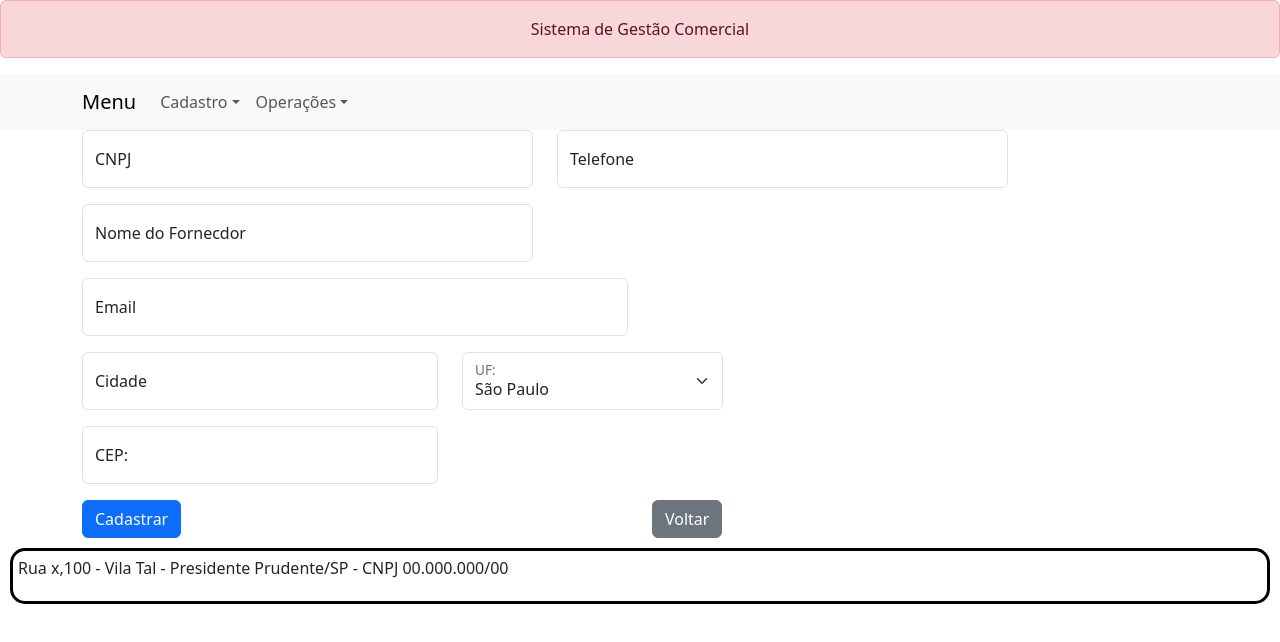
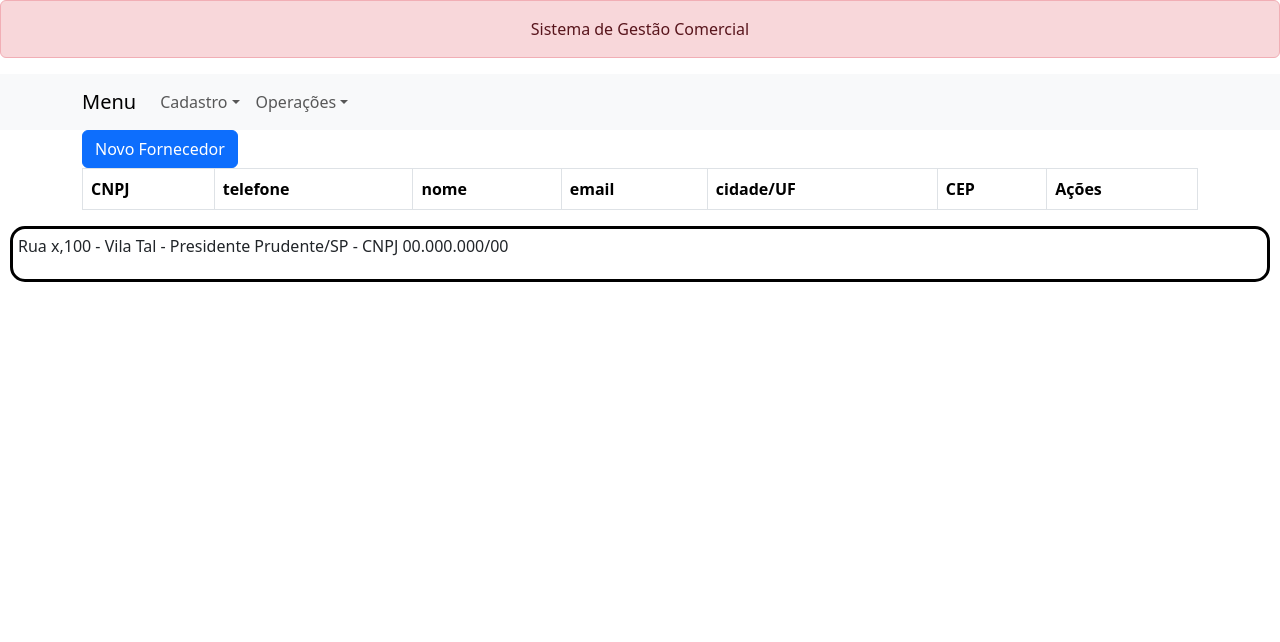
Before and after one commit to MarianoAndrelloRubira/trabRedux, a React (Create React App) app: page /fornecedor in a window 1280 px wide. Shown: the top 642 px of the page. Built offline with nearby package versions, Linux system fonts and the light colour scheme.

Commit message:
Implementação Cad/tabela Fornecedor

```diff
--- a/src/telasCadastro/TelaCadastroFornecedor.jsx
+++ b/src/telasCadastro/TelaCadastroFornecedor.jsx
@@ -3,19 +3,55 @@ import Pagina from "../templates/Pagina";
 import FormCadFornecedor from "./formularios/FormCadFornecedor";
 
 
-import TabelaClientes from "./tabelas/TabelaClientes";
+import TabelaFornecedor from "./tabelas/TabelaFornecedor";
+import TelaMensagem from "./TelaMensagem";
 
 
 export default function TelaCadastroFornecedor(props) {
-    const [exibirformulario, setExibirFormulario] = useState(true);
+    const [exibirformulario, setExibirFormulario] = useState(false);
+    const [listaFornecedor, setListaFornecedor] = useState([]);
+    const [mostrarMensagem, setMostrarMensagem] = useState(false);
+    const [mensagem, setMensagem] = useState("");
+    const [tipoMensagem, setTipoMensagem] = useState("");
+    const [fornecedorParaEdicao, setFornecedorParaEdicao] = useState({
+        cnpj: '',
+        telefone: '',
+        nomeForn: '',
+        email: '',
+        cidadeForn: '',
+        UF: 'SP',
+        cepForn: ''
+    });
+    const [modoEdicao, setModoEdicao] = useState(false);
+    if (mostrarMensagem) {
+        return <TelaMensagem mensagem={mensagem} tipo={tipoMensagem} setMostrarMensagem={setMostrarMensagem}/>
+    }
+    else {
         return (
-
+            <>
                 <Pagina>
                     {
                         //dinamica em que o usuario ira alternar entre o formulario e a visualização do registros ja cadastrados
-                exibirformulario ? <FormCadFornecedor /> : <TabelaClientes />
+                        exibirformulario ? <FormCadFornecedor exibirformulario={setExibirFormulario}
+                            listaFornecedor={listaFornecedor}
+                            setListaFornecedor={setListaFornecedor}
+                            fornecedorParaEdicao={fornecedorParaEdicao}
+                            setFornecedorParaEdicao={setFornecedorParaEdicao}
+                            modoEdicao={modoEdicao}
+                            setModoEdicao={setModoEdicao}
+                            setMostrarMensagem={setMostrarMensagem}
+                            setMensagem={setMensagem}
+                            setTipoMensage={setTipoMensagem} /> :
+                            <TabelaFornecedor exibirformulario={setExibirFormulario}
+                                listaFornecedor={listaFornecedor}
+                                setListaFornecedor={setListaFornecedor}
+                                fornecedorParaEdicao={fornecedorParaEdicao}
+                                setFornecedorParaEdicao={setFornecedorParaEdicao}
+                                modoEdicao={modoEdicao}
+                                setModoEdicao={setModoEdicao} />
                     }
                 </Pagina>
-
+            </>
         )
     }
+}
--- a/src/telasCadastro/formularios/FormCadCliente.jsx
+++ b/src/telasCadastro/formularios/FormCadCliente.jsx
@@ -49,9 +49,6 @@ export default function FormCadClientes(props) {
         else {
             setFormValidado(true);
         }
-
-
-
         e.stopPropagation();
         e.preventDefault();
     }
--- a/src/telasCadastro/formularios/FormCadFornecedor.jsx
+++ b/src/telasCadastro/formularios/FormCadFornecedor.jsx
@@ -1,9 +1,56 @@
+import { useState } from "react";
 import { Form, Container, Row, Col, Button, FloatingLabel } from "react-bootstrap";
 
 export default function FormCadFornecedor(props) {
+    const estadoInicialFornecedor = props.fornecedorParaEdicao;
+
+    const fornecedorVazio = {
+        cnpj: '',
+        telefone: '',
+        nomeForn: '',
+        email: '',
+        cidadeForn: '',
+        UF: 'SP',
+        cepForn: ''
+    }
+
+    const [fornecedor, setFornecedor] = useState(estadoInicialFornecedor);
+
+    const [formValidado,setFormValidado] = useState(false);
+
+    function manipularMudancas(e){
+        const component = e.currentTarget;
+        setFornecedor({...fornecedor,[component.name]:component.value});
+    }
+
+    function manipularSubmissao(e) {
+        const form = e.currentTarget;
+        if (form.checkValidity()) {
+            if (!props.modoEdicao) {
+                props.setListaFornecedor([...props.listaClientes, cliente]);
+                props.setMensagem('Fornecedor incluido com sucesso');
+                props.setTipoMensagem('success');
+                props.setMostrarMensagem(true);
+
+            }
+            else {
+                props.setListaFornecedor([...props.listaFornecedor.filter((itemFornecedor) => itemFornecedor.cnpj !== fornecedor.cnpj), fornecedor]);
+                props.setModoEdicao(false);
+                props.setFornecedorParaEdicao(fornecedorVazio);
+            }
+            setFornecedor(fornecedorVazio);
+            setFormValidado(false);
+        }
+        else {
+            setFormValidado(true);
+        }
+
+        e.stopPropagation();
+        e.preventDefault();
+    }
     return (
         <Container>
-            <Form>
+            <Form noValidate validated={formValidado} onSubmit={manipularSubmissao}>
                 <Row>
                     <Col md={5}>
                         <Form.Group>
@@ -12,7 +59,7 @@ export default function FormCadFornecedor(props) {
                                 label="CNPJ"
                                 className="mb-3"
                             >
-                                <Form.Control type="text" placeholder="XX. XXX. XXX/0001-XX" id="cnpj" name="cnpj" required />
+                                <Form.Control type="text" placeholder="XX. XXX. XXX/0001-XX" id="cnpj" name="cnpj" required value={fornecedor.cnpj} onChange={manipularMudancas}/>
                             </FloatingLabel>
                             <Form.Control.Feedback type="invalid">Informe o CNPJ</Form.Control.Feedback>
                         </Form.Group>
@@ -24,7 +71,7 @@ export default function FormCadFornecedor(props) {
                                 label="Telefone"
                                 className="mb-3"
                             >
-                                <Form.Control type="text" placeholder="(XX) XXXXX-XXXX" id="telefone" name="telefone" required />
+                                <Form.Control type="text" placeholder="(XX) XXXXX-XXXX" id="telefone" name="telefone" required value={fornecedor.telefone} onChange={manipularMudancas}/>
                             </FloatingLabel>
                             <Form.Control.Feedback type="invalid">Informe o CNPJ</Form.Control.Feedback>
                         </Form.Group>
@@ -38,7 +85,7 @@ export default function FormCadFornecedor(props) {
                                 label="Nome do Fornecdor"
                                 className="mb-3"
                             >
-                                <Form.Control type="text" placeholder="Informe o nome completo" id="nomeForn" name="nomeForn" required />
+                                <Form.Control type="text" placeholder="Informe o nome completo" id="nomeForn" name="nomeForn" required value={fornecedor.nomeForn} onChange={manipularMudancas}/>
                             </FloatingLabel>
                             <Form.Control.Feedback type="invalid">Informe o nome do fornecedor</Form.Control.Feedback>
                         </Form.Group>
@@ -52,7 +99,7 @@ export default function FormCadFornecedor(props) {
                                 label="Email"
                                 className="mb-3"
                             >
-                                <Form.Control type="text" placeholder="informe o email do fornecedor" id="email" name="email" required />
+                                <Form.Control type="text" placeholder="informe o email do fornecedor" id="email" name="email" required value={fornecedor.email} onChange={manipularMudancas}/>
                             </FloatingLabel>
                             <Form.Control.Feedback type="invalid">Informe o email do fornecedor</Form.Control.Feedback>
                         </Form.Group>
@@ -66,14 +113,15 @@ export default function FormCadFornecedor(props) {
                                 label="Cidade"
                                 className="mb-3"
                             >
-                                <Form.Control type="text" placeholder="Cidade" id="cidadeForn" name="cidadeForn" />
+                                <Form.Control type="text" placeholder="Cidade" id="cidadeForn" name="cidadeForn" required value={fornecedor.cidadeForn} onChange={manipularMudancas}/>
                             </FloatingLabel>
                             <Form.Control.Feedback type="invalid">Informe a Cidade</Form.Control.Feedback>
                         </Form.Group>
                     </Col>
                     <Col md={3}>
                         <FloatingLabel controlId="floatingSelect" label="UF:">
-                            <Form.Select aria-label="Unidades federativas">
+                            <Form.Select aria-label="Unidades federativas" id="UF" name="UF" value={fornecedor.UF} onChange={manipularMudancas}>
+                                <option value="SP" selected>São Paulo</option>
                                 <option value="AC">Acre</option>
                                 <option value="AL">Alagoas</option>
                                 <option value="AP">Amapá</option>
@@ -98,7 +146,6 @@ export default function FormCadFornecedor(props) {
                                 <option value="RO">Rondônia</option>
                                 <option value="RR">Roraima</option>
                                 <option value="SC">Santa Catarina</option>
-                                <option value="SP" selected>São Paulo</option>
                                 <option value="SE">Sergipe</option>
                                 <option value="TO">Tocantins</option>
                                 <option value="EX">Estrangeiro</option>
@@ -114,7 +161,7 @@ export default function FormCadFornecedor(props) {
                                 label="CEP:"
                                 className="mb-3"
                             >
-                                <Form.Control type="text" placeholder="Bairro/Vila..." id="cepForn" name="cepForn" required />
+                                <Form.Control type="text" placeholder="Bairro/Vila..." id="cepForn" name="cepForn" required value={fornecedor.cepForn} onChange={manipularMudancas}/>
                             </FloatingLabel>
                             <Form.Control.Feedback type="invalid">Informe o CEP</Form.Control.Feedback>
                         </Form.Group>
--- a/src/telasCadastro/tabelas/TabelaClientes.jsx
+++ b/src/telasCadastro/tabelas/TabelaClientes.jsx
@@ -13,7 +13,6 @@ export default function TabelaClientes(props) {
         props.setModoEdicao(true);
         props.exibirformulario(true);
     }
-
     console.log(props.lista);
     return (
         <Container>
--- a/src/telasCadastro/tabelas/TabelaFornecedor.jsx
+++ b/src/telasCadastro/tabelas/TabelaFornecedor.jsx
@@ -1,9 +1,21 @@
 import { Button, Container, Table } from "react-bootstrap";
 
 export default function TabelaFornecedor(props) {
+    function excluirFornecedor(fornecedor) {
+        if (window.confirm('Deseja excluir esse fornecedor?')) {
+            props.setListaFornecedor(props.listaFornecedor.filter((itemlista => itemlista.cnpj !== fornecedor.cnpj)));
+
+        }
+    }
+    function editarFornecedor(fornecedor) {
+        props.setFornecedorParaEdicao(fornecedor);
+        props.setModoEdicao(true);
+        props.exibirformulario(true);
+    }
+
     return (
         <Container>
-            <Button type="button">Novo Fornecedor</Button>
+            <Button type="button" onClick={()=>{props.exibirformulario(true);}}>Novo Fornecedor</Button>
             <Table striped bordered hover>
                 <thead>
                     <tr>
@@ -11,19 +23,34 @@ export default function TabelaFornecedor(props) {
                         <th>telefone</th>
                         <th>nome</th>
                         <th>email</th>
-                        <th>cidade/uf</th>
+                        <th>cidade/UF</th>
                         <th>CEP</th>
+                        <th>Ações</th>
                     </tr>
                 </thead>
                 <tbody>
-                    <tr>
-                        <td>00.000.000/0001-00</td>
-                        <td>(00) 00000-0000</td>
-                        <td>Distribuidora seu paulo</td>
-                        <td>Presidente Prudente/SP</td>
-                        <td>00000-000</td>
-                        <td>19030-000</td>
-                    </tr>
+                    {props.listaFornecedor.map((fornecedor)=>{return(
+                        <tr key={fornecedor.cnpj}>
+                            <td>{fornecedor.telefone}</td>
+                            <td>{fornecedor.nomeForn}</td>
+                            <td>{fornecedor.email}</td>
+                            <td>{fornecedor.cidadeForn +"/"+fornecedor.UF}</td>
+                            <td>{fornecedor.cepForn}</td>
+                            <td><Button variant="danger" onClick={() => {
+                                excluirFornecedor(fornecedor);
+                            }}>
+                                <svg xmlns="http://www.w3.org/2000/svg" width="16" height="16" fill="currentColor" className="bi bi-trash" viewBox="0 0 16 16">
+                                    <path d="M5.5 5.5A.5.5 0 0 1 6 6v6a.5.5 0 0 1-1 0V6a.5.5 0 0 1 .5-.5Zm2.5 0a.5.5 0 0 1 .5.5v6a.5.5 0 0 1-1 0V6a.5.5 0 0 1 .5-.5Zm3 .5a.5.5 0 0 0-1 0v6a.5.5 0 0 0 1 0V6Z" />
+                                    <path d="M14.5 3a1 1 0 0 1-1 1H13v9a2 2 0 0 1-2 2H5a2 2 0 0 1-2-2V4h-.5a1 1 0 0 1-1-1V2a1 1 0 0 1 1-1H6a1 1 0 0 1 1-1h2a1 1 0 0 1 1 1h3.5a1 1 0 0 1 1 1v1ZM4.118 4 4 4.059V13a1 1 0 0 0 1 1h6a1 1 0 0 0 1-1V4.059L11.882 4H4.118ZM2.5 3h11V2h-11v1Z" />
+                                </svg>
+                            </Button>{''}
+                                <Button variant="warning" onClick={()=>{editarFornecedor(fornecedor)}}>
+                                    <svg xmlns="http://www.w3.org/2000/svg" width="16" height="16" fill="currentColor" className="bi bi-pencil-fill" viewBox="0 0 16 16">
+                                        <path d="M12.854.146a.5.5 0 0 0-.707 0L10.5 1.793 14.207 5.5l1.647-1.646a.5.5 0 0 0 0-.708l-3-3zm.646 6.061L9.793 2.5 3.293 9H3.5a.5.5 0 0 1 .5.5v.5h.5a.5.5 0 0 1 .5.5v.5h.5a.5.5 0 0 1 .5.5v.5h.5a.5.5 0 0 1 .5.5v.207l6.5-6.5zm-7.468 7.468A.5.5 0 0 1 6 13.5V13h-.5a.5.5 0 0 1-.5-.5V12h-.5a.5.5 0 0 1-.5-.5V11h-.5a.5.5 0 0 1-.5-.5V10h-.5a.499.499 0 0 1-.175-.032l-.179.178a.5.5 0 0 0-.11.168l-2 5a.5.5 0 0 0 .65.65l5-2a.5.5 0 0 0 .168-.11l.178-.178z" />
+                                    </svg>
+                                </Button></td>
+                        </tr>
+                    )})}
                 </tbody>
             </Table>
         </Container>
```
Lines whose indentation alone changed are shown as unchanged.
